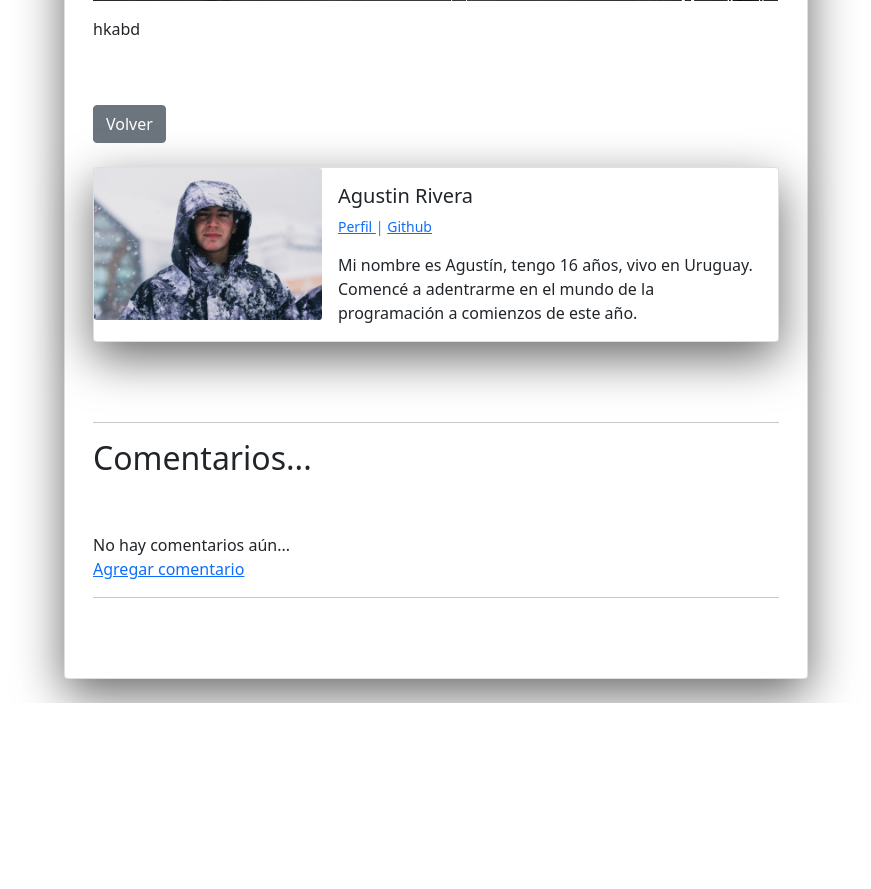
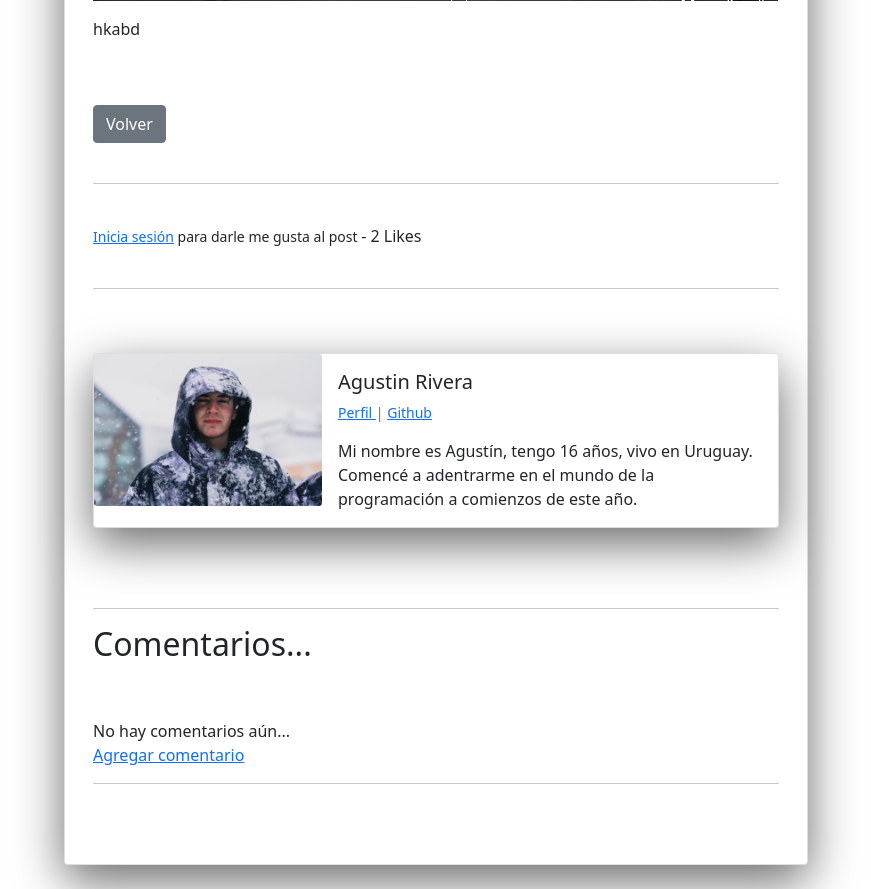
Before and after one commit to agusriv/MejorandoElProyectoFinal, a Django app: page /post/4/ in a window 1280 px wide. Shown: the part 616-1505 px from the top of the page, without its empty margins (18-889 px from the left). Before the commit the page ends 1319 px from the top, so only its background shows below. Run offline with Django 4.2, Linux system fonts and the light colour scheme; data comes from the database, SQL or seed files in the repository; both versions use the stored data as it was after the commit; data that the repository does not hold is empty; some libraries are stand-ins or nearby versions.

Commit message:
se agrego el boton de like

```diff
--- a/ProyectoMejorado/appblog/models.py
+++ b/ProyectoMejorado/appblog/models.py
@@ -11,6 +11,10 @@ class Post(models.Model):
     cuerpo = RichTextField(blank=True, null=True)
     fecha = models.DateField(auto_now_add=True)
     descripcion = models.CharField(max_length=100, default='click en el link para leer mas')
+    likes = models.ManyToManyField(User, related_name='blog_post')
+
+    def TotalLikes(self):
+        return self.likes.count()
 
     def __str__(self):
         return self.titulo + ' | ' + str(self.autor)
--- a/ProyectoMejorado/appblog/templates/appblog/detail_post.html
+++ b/ProyectoMejorado/appblog/templates/appblog/detail_post.html
@@ -26,6 +26,26 @@
         <br/><br/>
 
 <a href="{% url 'inicio' %}" class="btn btn-secondary"> Volver </a>
+<br/><br/>
+<hr>
+<br>
+
+<form action="{% url 'like_post' post.pk %}" method="post">
+    {% csrf_token %}
+
+{% if request.user.is_authenticated %}
+    {% if liked %}
+        <button type="submit", name="post_id", value="{{post.id}}", class="btn btn-danger">Unlike <img src="https://cdn-icons-png.flaticon.com/128/4837/4837019.png" width="25" alt=""></button> - {{total_likes}} Likes
+    {% else %}
+        <button type="submit", name="post_id", value="{{post.id}}", class="btn btn-primary">Like <img src="https://cdn-icons-png.flaticon.com/128/2703/2703922.png" width="25" alt=""></button> - {{total_likes}} Likes
+    {% endif %}
+{% else %}
+    <small><a href="{% url 'login' %}">Inicia sesión</a> para darle me gusta al post </small> - {{total_likes}} Likes
+{% endif %}
+
+</form>
+<br>
+<hr>
 <br/><br/>
 
     <div class="card mb-3"">
--- a/ProyectoMejorado/appblog/urls.py
+++ b/ProyectoMejorado/appblog/urls.py
@@ -1,5 +1,5 @@
 from django.urls import path
-from appblog.views import PostList, PostDetail, PostCreate, PostUpdate, PostDelate, about, CommentCreate
+from appblog.views import PostList, PostDetail, PostCreate, PostUpdate, PostDelate, about, CommentCreate, LikeView
 
 
 
@@ -11,4 +11,5 @@ urlpatterns = [
     path('editar/post/<pk>',PostUpdate.as_view(), name="actualizar-post" ),
     path("borrar/post/<pk>/", PostDelate.as_view(), name="borrar-post"),
     path('post/<pk>/comment/', CommentCreate.as_view(), name="agregar-comentario"),
+    path('like/<pk>', LikeView, name="like_post"),
 ]
--- a/ProyectoMejorado/appblog/views.py
+++ b/ProyectoMejorado/appblog/views.py
@@ -1,9 +1,10 @@
-from django.shortcuts import render
+from django.shortcuts import render, get_object_or_404
 from django.views.generic import ListView, DetailView, CreateView, UpdateView, DeleteView
 from appblog.models import Post
-from django.urls import reverse_lazy
+from django.urls import reverse_lazy, reverse
 from appblog.models import Comment
 from appblog.forms import CommentForm, PostForm, EditForm
+from django.http import HttpResponseRedirect
 
 def about(request):
    return render(request, "appblog/about.html")
@@ -16,6 +17,18 @@ class PostList(ListView):
 class PostDetail(DetailView):
    model = Post
    template_name = 'appblog/detail_post.html'
+
+   def get_context_data(self, *args, **kwargs):
+       context = super(PostDetail, self).get_context_data()
+       stuff = get_object_or_404(Post, id=self.kwargs['pk'])
+       total_likes = stuff.TotalLikes()
+
+       liked = False
+       if stuff.likes.filter(id=self.request.user.id).exists():
+        liked = True
+       context["total_likes"] = total_likes
+       context["liked"] = liked
+       return context
 
 class PostCreate( CreateView):
     model = Post
@@ -48,3 +61,15 @@ class CommentCreate( CreateView):
         return super().form_valid(form)
 
     success_url = reverse_lazy("inicio")
+
+def LikeView(request, pk):
+    post = get_object_or_404(Post, id=request.POST.get('post_id'))
+    liked = False
+    if post.likes.filter(id=request.user.id).exists():
+        post.likes.remove(request.user)
+        liked = False
+    else:
+        post.likes.add(request.user)
+        liked = True
+
+    return HttpResponseRedirect(reverse('detalle-post', args=[str(pk)]))
```
Also changed, not shown: ProyectoMejorado/appblog/migrations/0002_post_likes.py (added), ProyectoMejorado/db.sqlite3.
